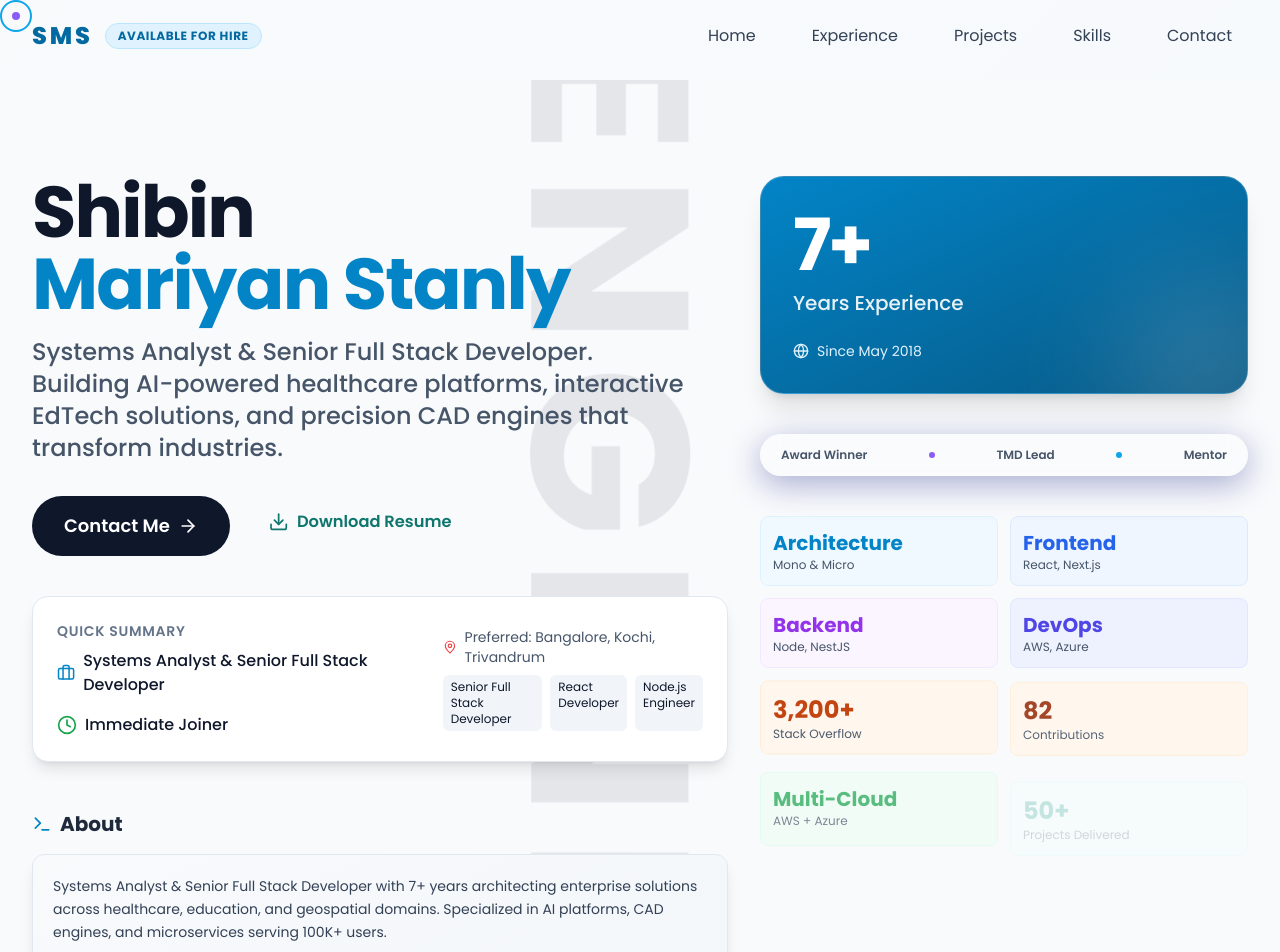
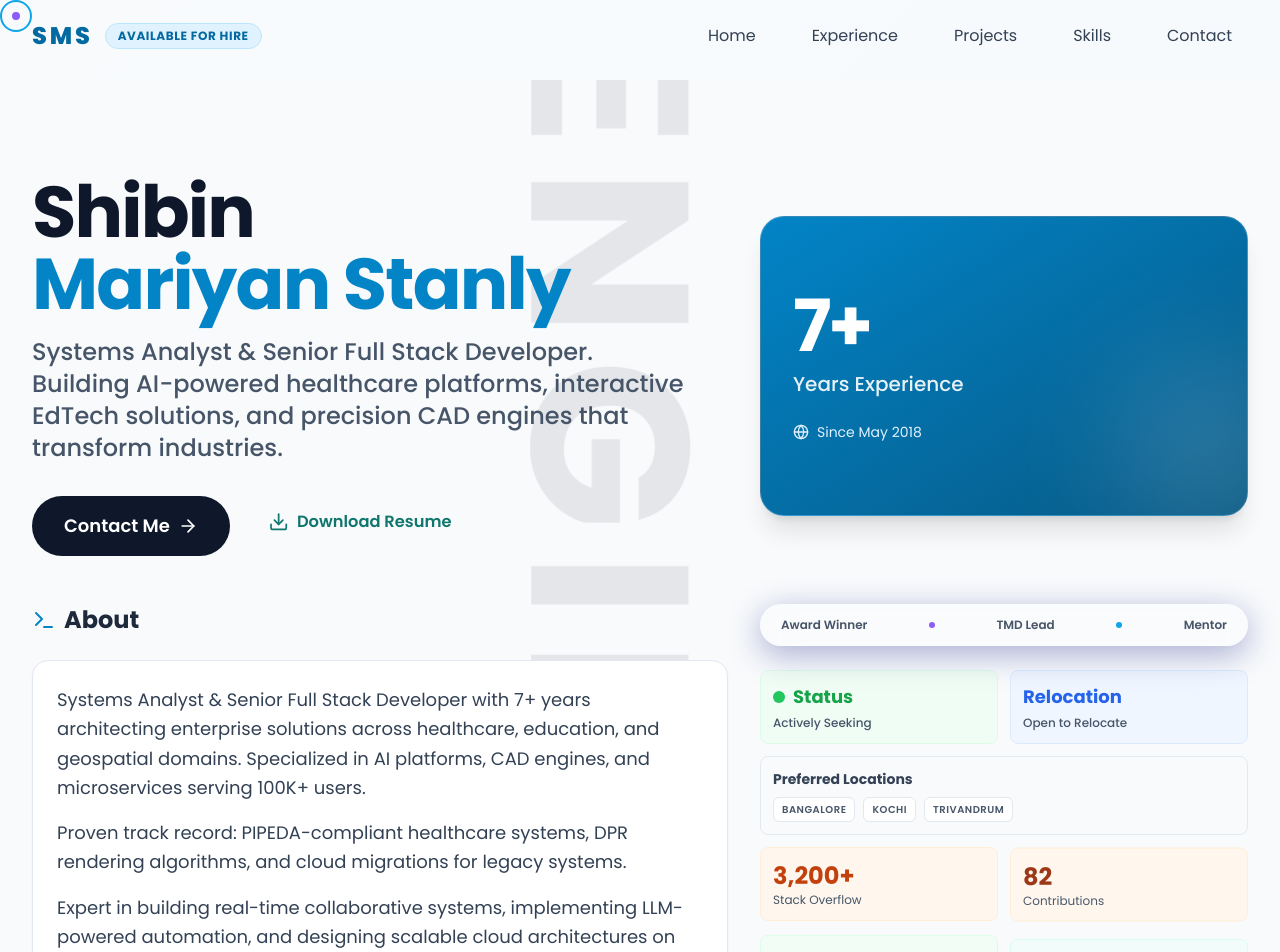
Before and after one commit to shibinmariyan/portfolio, a Next.js app: page / in a window 1280 px wide. Shown: the top 952 px of the page. Built offline with nearby package versions, Linux system fonts and the light colour scheme.

Commit message:
Refactor: Restructure `SwissLanding` component layout, remove `RecruiterSummary`, and update portfolio data and robots directives.

```diff
--- a/app/data/portfolio.ts
+++ b/app/data/portfolio.ts
@@ -118,7 +118,7 @@ export const portfolioData = {
         preferredLocations: ["Bangalore", "Kochi", "Trivandrum"],
         linkedin: "linkedin.com/in/shibinmariyanstanly",
         portfolio: "shibinmariyan.github.io/portfolio",
-        availability: "Immediate Joiner",
+        availability: "Actively Seeking",
         keywords: [
             "Senior Full Stack Developer",
             "React Developer",
--- a/app/robots.ts
+++ b/app/robots.ts
@@ -1,4 +1,5 @@
 import { MetadataRoute } from "next";
+import { portfolioData } from "@/app/data/portfolio";
 
 export default function robots(): MetadataRoute.Robots {
     return {
@@ -7,6 +8,6 @@ export default function robots(): MetadataRoute.Robots {
             allow: "/",
             disallow: "/private/",
         },
-        sitemap: "https://shibinmariyan.github.io/portfolio/sitemap.xml",
+        sitemap: `https://${portfolioData.personalInfo.portfolio}/sitemap.xml`,
     };
 }
--- a/components/RecruiterSummary.tsx
+++ /dev/null
@@ -1,48 +0,0 @@
-"use client";
-
-import { m } from "framer-motion";
-import { portfolioData } from "@/app/data/portfolio";
-import { Calendar, MapPin, Briefcase, Clock } from "lucide-react";
-
-export default function RecruiterSummary() {
-    return (
-        <m.div
-            initial={{ opacity: 0, y: -20 }}
-            animate={{ opacity: 1, y: 0 }}
-            transition={{ duration: 0.5, delay: 0.2 }}
-            className="w-full max-w-4xl mx-auto mb-12 p-6 bg-white dark:bg-slate-800 rounded-2xl shadow-lg border border-neutral-200 dark:border-slate-700 flex flex-col md:flex-row justify-between items-start md:items-center gap-6"
-        >
-            <div className="flex flex-col gap-2">
-                <h3 className="text-sm font-semibold text-neutral-500 dark:text-neutral-400 uppercase tracking-wider">
-                    Quick Summary
-                </h3>
-                <div className="flex flex-wrap gap-4 text-neutral-900 dark:text-white font-medium">
-                    <div className="flex items-center gap-2">
-                        <Briefcase className="w-5 h-5 text-primary-600" />
-                        <span>{portfolioData.personalInfo.title}</span>
-                    </div>
-                    <div className="flex items-center gap-2">
-                        <Clock className="w-5 h-5 text-green-600" />
-                        <span>{portfolioData.personalInfo.availability}</span>
-                    </div>
-                </div>
-            </div>
-
-            <div className="flex flex-col gap-2">
-                <div className="flex flex-wrap gap-4 text-sm text-neutral-600 dark:text-neutral-300">
-                    <div className="flex items-center gap-2">
-                        <MapPin className="w-4 h-4 text-red-500" />
-                        <span>Preferred: {portfolioData.personalInfo.preferredLocations.join(", ")}</span>
-                    </div>
-                </div>
-                <div className="flex gap-2">
-                    {portfolioData.personalInfo.keywords.slice(0, 3).map((keyword, i) => (
-                        <span key={i} className="px-2 py-1 text-xs bg-neutral-100 dark:bg-slate-700 rounded-md">
-                            {keyword}
-                        </span>
-                    ))}
-                </div>
-            </div>
-        </m.div>
-    );
-}
--- a/components/sections/SwissLanding.tsx
+++ b/components/sections/SwissLanding.tsx
@@ -8,7 +8,6 @@ import {
 } from "lucide-react";
 import dynamic from "next/dynamic";
 import { portfolioData } from "@/app/data/portfolio";
-import RecruiterSummary from "@/components/RecruiterSummary";
 
 const ResumeGenerator = dynamic(() => import("@/components/ResumeGenerator"), {
     loading: () => <button className="px-6 py-3 rounded-full bg-neutral-200 dark:bg-neutral-800 animate-pulse">Loading...</button>,
@@ -78,12 +77,13 @@ export default function SwissLanding() {
                     variants={containerVariants}
                     initial="hidden"
                     animate="show"
-                    className="grid grid-cols-1 lg:grid-cols-12 gap-8"
+                    className="flex flex-col gap-12"
                 >
+                    {/* Top Section: Intro + Experience Card */}
+                    <div className="grid grid-cols-1 lg:grid-cols-12 gap-8 items-center">
                         {/* Main Introduction Column */}
                         <div className="lg:col-span-7 flex flex-col justify-center">
                             <m.div variants={itemVariants} className="mb-4">
-
                                 <h1 className="text-4xl md:text-6xl lg:text-7xl font-bold tracking-tight text-neutral-900 dark:text-white leading-tight">
                                     {portfolioData.personalInfo.firstName} <br />
                                     <span className="text-primary-600 dark:text-primary-400">{portfolioData.personalInfo.middleName} {portfolioData.personalInfo.lastName}</span>
@@ -95,7 +95,7 @@ export default function SwissLanding() {
                                 {portfolioData.personalInfo.tagline}
                             </m.p>
 
-                        <m.div variants={itemVariants} className="flex flex-wrap gap-4 mb-10">
+                            <m.div variants={itemVariants} className="flex flex-wrap gap-4">
                                 <a
                                     href="#contact"
                                     className="group flex items-center gap-2 px-8 py-4 bg-neutral-900 dark:bg-white text-white dark:text-neutral-900 rounded-full font-semibold text-lg transition-all hover:scale-105"
@@ -104,35 +104,13 @@ export default function SwissLanding() {
                                 </a>
                                 <ResumeGenerator />
                             </m.div>
-
-                        <RecruiterSummary />
-
-                        {/* About Section */}
-                        <m.div variants={itemVariants}>
-                            <h2 className="text-xl font-bold text-neutral-800 dark:text-neutral-100 mb-4 flex items-center gap-2">
-                                <Terminal className="w-5 h-5 text-primary-600 dark:text-primary-400" />
-                                About
-                            </h2>
-
-                            {/* Main About */}
-                            {/* Main About */}
-                            <div className="p-5 rounded-xl bg-gradient-to-br from-neutral-50 to-neutral-100 dark:bg-slate-800 dark:from-slate-800 dark:to-slate-800 border border-neutral-200 dark:border-slate-600 space-y-3 shadow-lg dark:shadow-none">
-                                {portfolioData.profileDescription.map((paragraph, index) => (
-                                    <p key={index} className="text-sm text-neutral-700 dark:text-neutral-200 leading-relaxed">
-                                        {paragraph}
-                                    </p>
-                                ))}
-                            </div>
-                        </m.div>
                         </div>
 
-                    {/* Right Column - Bento Grid Visuals */}
-                    <div className="lg:col-span-5 flex flex-col gap-4">
-
-                        {/* Experience Highlight Card */}
+                        {/* Right Column - Experience Card (Moved here for alignment) */}
+                        <div className="lg:col-span-5">
                             <m.div
                                 variants={itemVariants}
-                            className="rounded-3xl p-8 bg-gradient-to-br from-primary-600 to-primary-800 text-white relative overflow-hidden group shadow-xl border border-white/20 backdrop-blur-md"
+                                className="rounded-3xl p-8 bg-gradient-to-br from-primary-600 to-primary-800 text-white relative overflow-hidden group shadow-xl border border-white/20 backdrop-blur-md h-full min-h-[300px] flex flex-col justify-center"
                             >
                                 <div className="relative z-10">
                                     <div className="text-7xl font-bold mb-2 tracking-tighter">{expYears}+</div>
@@ -145,9 +123,33 @@ export default function SwissLanding() {
                                 <div className="absolute top-1/2 -right-10 w-40 h-40 bg-white/20 rounded-full blur-3xl" />
                                 <div className="absolute -bottom-10 -left-10 w-40 h-40 bg-primary-900/40 rounded-full blur-3xl" />
                             </m.div>
+                        </div>
+                    </div>
 
+                    {/* Bottom Section: About + Recruiter Grid */}
+                    <div className="grid grid-cols-1 lg:grid-cols-12 gap-8 items-start">
+                        {/* About Section */}
+                        <div className="lg:col-span-7">
+                            <m.div variants={itemVariants} className="h-full">
+                                <div className="flex items-center gap-2 mb-6">
+                                    <Terminal className="w-6 h-6 text-primary-600 dark:text-primary-400" />
+                                    <h2 className="text-2xl font-bold text-neutral-800 dark:text-neutral-100">About</h2>
+                                </div>
+
+                                <div className="p-6 rounded-2xl bg-white dark:bg-slate-800/50 border border-neutral-200 dark:border-slate-700 shadow-sm leading-relaxed text-lg text-neutral-700 dark:text-neutral-300 space-y-4">
+                                    {portfolioData.profileDescription.map((paragraph, index) => (
+                                        <p key={index}>
+                                            {paragraph}
+                                        </p>
+                                    ))}
+                                </div>
+                            </m.div>
+                        </div>
+
+                        {/* Right Column - Bento Grid Visuals */}
+                        <div className="lg:col-span-5 flex flex-col gap-4">
                             {/* Award / Highlight Strip */}
-                        <m.div variants={itemVariants} className="glass-card rounded-full py-3 px-5 flex items-center justify-between mb-6 mt-6">
+                            <m.div variants={itemVariants} className="glass-card rounded-full py-3 px-5 flex items-center justify-between mb-2">
                                 <span className="text-xs font-semibold text-neutral-600 dark:text-neutral-300">Award Winner</span>
                                 <span className="h-1.5 w-1.5 rounded-full bg-accent-500"></span>
                                 <span className="text-xs font-semibold text-neutral-600 dark:text-neutral-300">TMD Lead</span>
@@ -160,53 +162,71 @@ export default function SwissLanding() {
                                 variants={containerVariants}
                                 className="grid grid-cols-2 gap-3"
                             >
-                            {/* Architecture */}
-                            <m.div variants={itemVariants} className="p-3 rounded-lg bg-primary-50 dark:bg-primary-950/20 border border-primary-100 dark:border-primary-900/30">
-                                <div className="text-xl font-bold text-primary-600 dark:text-primary-400">Architecture</div>
-                                <div className="text-xs text-neutral-600 dark:text-neutral-400">Mono & Micro</div>
+                                {/* Availability */}
+                                <m.div variants={itemVariants} className="p-3 rounded-lg bg-green-50 dark:bg-green-950/20 border border-green-100 dark:border-green-900/30 flex flex-col justify-center">
+                                    <div className="text-lg font-bold text-green-600 dark:text-green-400 flex items-center gap-2">
+                                        <span className="relative flex h-3 w-3">
+                                            <span className="animate-ping absolute inline-flex h-full w-full rounded-full bg-green-400 opacity-75"></span>
+                                            <span className="relative inline-flex rounded-full h-3 w-3 bg-green-500"></span>
+                                        </span>
+                                        Status
+                                    </div>
+                                    <div className="text-xs text-neutral-600 dark:text-neutral-400 font-medium mt-1">{portfolioData.personalInfo.availability}</div>
                                 </m.div>
 
-                            {/* Frontend */}
-                            <m.div variants={itemVariants} className="p-3 rounded-lg bg-blue-50 dark:bg-blue-950/20 border border-blue-100 dark:border-blue-900/30">
-                                <div className="text-xl font-bold text-blue-600 dark:text-blue-400">Frontend</div>
-                                <div className="text-xs text-neutral-600 dark:text-neutral-400">React, Next.js</div>
+                                {/* Locations - Spanning 2 cols on mobile if needed, but here taking 1 slot */}
+                                <m.div variants={itemVariants} className="p-3 rounded-lg bg-blue-50 dark:bg-blue-950/20 border border-blue-100 dark:border-blue-900/30 flex flex-col justify-center">
+                                    <div className="text-lg font-bold text-blue-600 dark:text-blue-400">Relocation</div>
+                                    <div className="text-xs text-neutral-600 dark:text-neutral-400 font-medium mt-1">Open to Relocate</div>
                                 </m.div>
 
-                            {/* Backend */}
-                            <m.div variants={itemVariants} className="p-3 rounded-lg bg-purple-50 dark:bg-purple-950/20 border border-purple-100 dark:border-purple-900/30">
-                                <div className="text-xl font-bold text-purple-600 dark:text-purple-400">Backend</div>
-                                <div className="text-xs text-neutral-600 dark:text-neutral-400">Node, NestJS</div>
-                            </m.div>
-
-                            {/* DevOps */}
-                            <m.div variants={itemVariants} className="p-3 rounded-lg bg-indigo-50 dark:bg-indigo-950/20 border border-indigo-100 dark:border-indigo-900/30">
-                                <div className="text-xl font-bold text-indigo-600 dark:text-indigo-400">DevOps</div>
-                                <div className="text-xs text-neutral-600 dark:text-neutral-400">AWS, Azure</div>
+                                {/* Preferred Locations - Spanning 2 cols */}
+                                <m.div variants={itemVariants} className="col-span-2 p-3 rounded-lg bg-neutral-50 dark:bg-slate-800 border border-neutral-200 dark:border-slate-700">
+                                    <div className="text-sm font-bold text-neutral-700 dark:text-neutral-300 mb-2">Preferred Locations</div>
+                                    <div className="flex flex-wrap gap-2">
+                                        {portfolioData.personalInfo.preferredLocations.map(loc => (
+                                            <span key={loc} className="px-2 py-1 text-[10px] uppercase tracking-wider font-semibold bg-white dark:bg-slate-900 border border-neutral-200 dark:border-slate-600 rounded-md text-neutral-600 dark:text-neutral-400">
+                                                {loc}
+                                            </span>
+                                        ))}
+                                    </div>
                                 </m.div>
 
                                 {/* Stack Overflow */}
-                            <a href="https://stackoverflow.com/users/9638885/shibin-mariyan" target="_blank" rel="noopener noreferrer">
-                                <m.div variants={itemVariants} className="p-3 rounded-lg bg-orange-50 dark:bg-orange-950/20 border border-orange-100 dark:border-orange-900/30 hover:bg-orange-100 dark:hover:bg-orange-900/30 transition-colors cursor-pointer h-full">
+                                <m.a
+                                    href="https://stackoverflow.com/users/9638885/shibin-mariyan"
+                                    target="_blank"
+                                    rel="noopener noreferrer"
+                                    variants={itemVariants}
+                                    className="block h-full"
+                                >
+                                    <div className="p-3 rounded-lg bg-orange-50 dark:bg-orange-950/20 border border-orange-100 dark:border-orange-900/30 hover:bg-orange-100 dark:hover:bg-orange-900/30 transition-colors cursor-pointer h-full">
                                         <div className="text-2xl font-bold text-orange-700 dark:text-[#F48024]">
                                             {portfolioData.personalInfo.socialStats?.stackoverflow.reputation || "3.2k+"}
                                         </div>
                                         <div className="text-xs text-neutral-600 dark:text-neutral-400 flex items-center gap-1">
                                             Stack Overflow
                                         </div>
-                                </m.div>
-                            </a>
+                                    </div>
+                                </m.a>
 
                                 {/* GitLab */}
-                            <a href="#" target="_blank" rel="noopener noreferrer"> {/* Update with actual GitLab link if available */}
-                                <m.div variants={itemVariants} className="p-3 rounded-lg bg-orange-50 dark:bg-orange-950/20 border border-orange-100 dark:border-orange-900/30 hover:bg-orange-100 dark:hover:bg-orange-900/30 transition-colors cursor-pointer h-full">
+                                <m.a
+                                    href="#"
+                                    target="_blank"
+                                    rel="noopener noreferrer" // Update with actual GitLab link if available
+                                    variants={itemVariants}
+                                    className="block h-full"
+                                >
+                                    <div className="p-3 rounded-lg bg-orange-50 dark:bg-orange-950/20 border border-orange-100 dark:border-orange-900/30 hover:bg-orange-100 dark:hover:bg-orange-900/30 transition-colors cursor-pointer h-full">
                                         <div className="text-2xl font-bold text-orange-800 dark:text-[#FC6D26]">
                                             {portfolioData.personalInfo.socialStats?.gitlab?.activeRepos || "82"}
                                         </div>
                                         <div className="text-xs text-neutral-600 dark:text-neutral-400">
                                             Contributions
                                         </div>
-                                </m.div>
-                            </a>
+                                    </div>
+                                </m.a>
 
                                 <m.div variants={itemVariants} className="p-3 rounded-lg bg-green-50 dark:bg-green-950/20 border border-green-100 dark:border-green-900/30">
                                     <div className="text-xl font-bold text-green-600 dark:text-green-400">Multi-Cloud</div>
@@ -221,6 +241,7 @@ export default function SwissLanding() {
                             </m.div>
 
                         </div>
+                    </div>
                 </m.div>
             </div>
 
```
Lines whose indentation alone changed are shown as unchanged.
